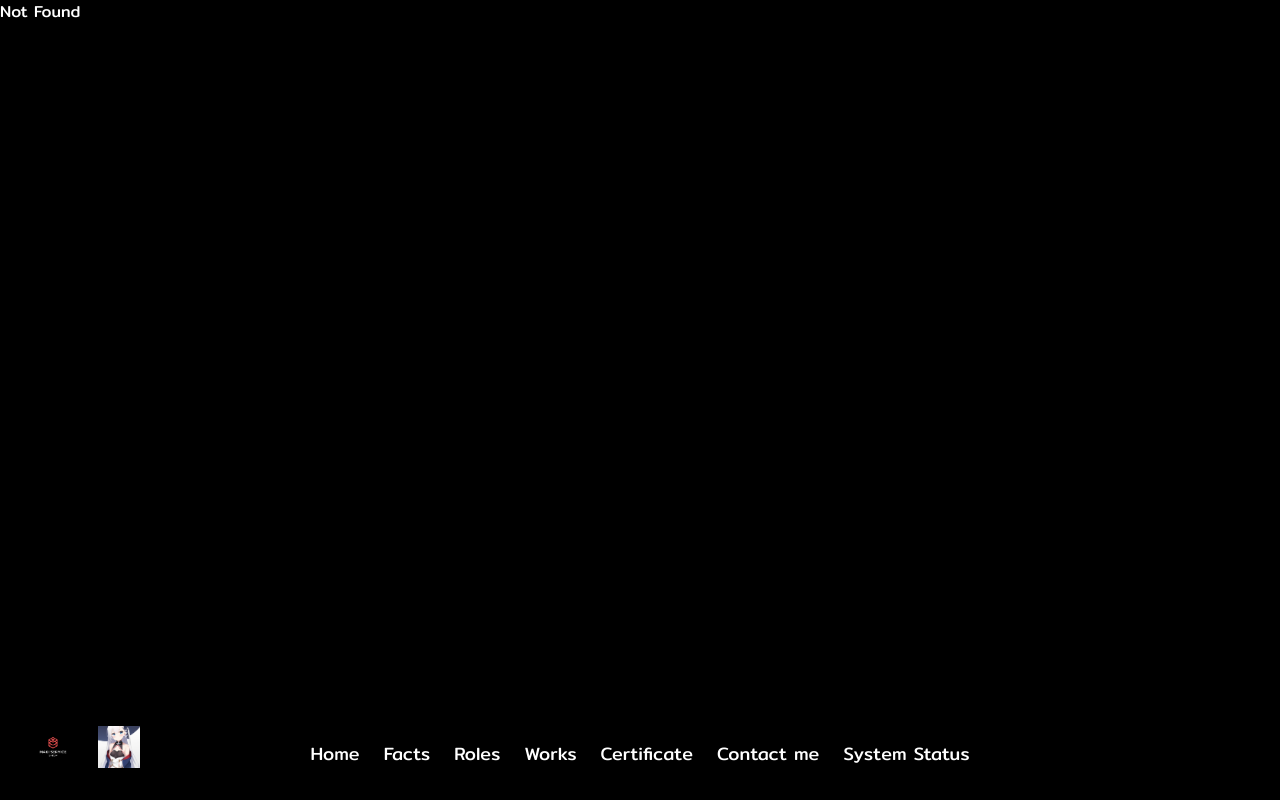
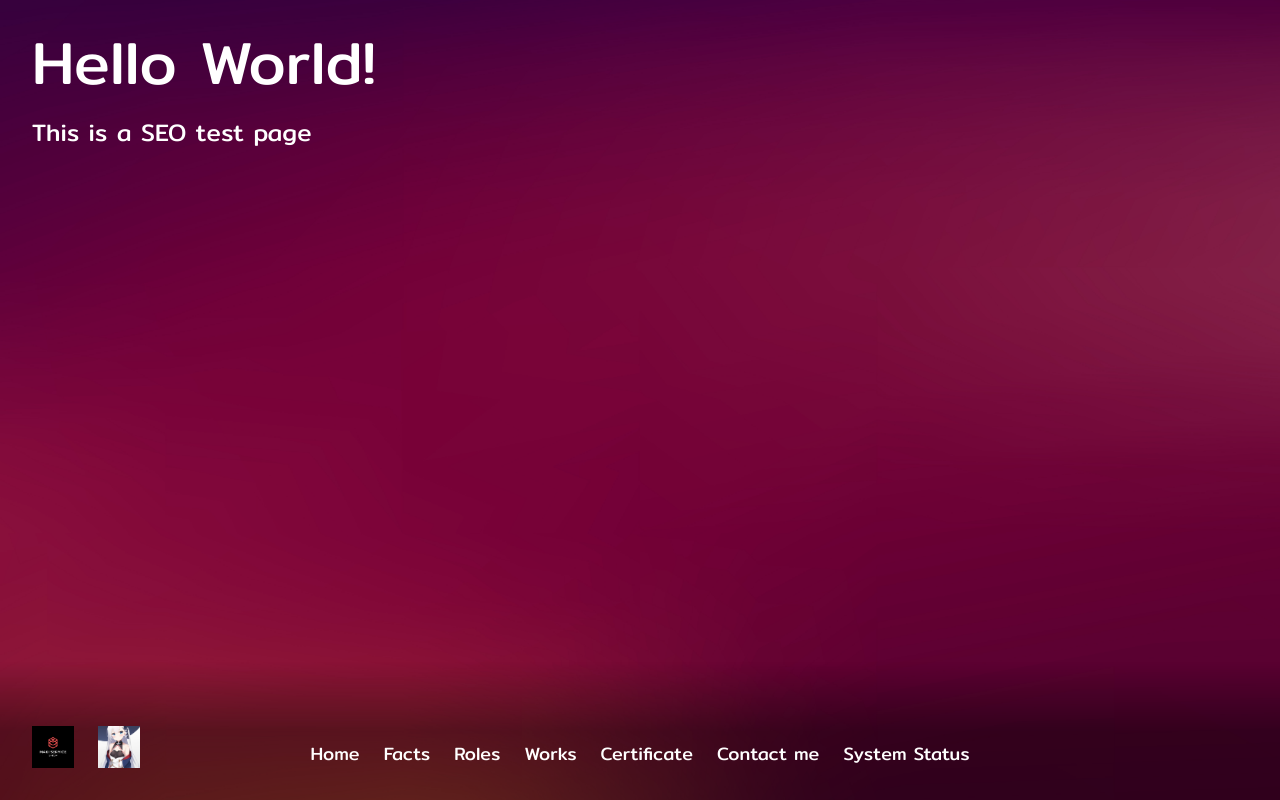
Before and after one commit to Jittiphatz/cert.jittiphat.site, a React (Vite) app: page /Hello-World in a window 1280 px wide. Before the commit this address had no page. Built offline with nearby package versions, Linux system fonts and the light colour scheme.

Commit message:
SEO Page

```diff
--- a/src/app.tsx
+++ b/src/app.tsx
@@ -6,6 +6,7 @@ import WorksPage from "./pages/works";
 import RolesPage from "./pages/roles";
 import CertPage from "./pages/cert";
 import ContactPage from "./pages/contact";
+import HelloPage from "./pages/helloworld";
 import { AnimatePresence } from "framer-motion";
 
 const routes = [
@@ -32,6 +33,10 @@ const routes = [
     {
         path: "/contact",
         element: <ContactPage />,
+    },
+    {
+        path: "/Hello-World",
+        element: <HelloPage />,
     },
     {
         path: "*",
--- /dev/null
+++ b/src/components/text-hello.tsx
@@ -0,0 +1,14 @@
+export function HelloTitle({
+    title,
+    description,
+}: {
+    title: string;
+    description: string;
+}) {
+    return (
+        <div className="mb-8">
+            <h1 className="font-normal text-6xl mb-6">{title}</h1>
+            <p className="font-normal text-2xl">{description}</p>
+        </div>
+    );
+}
--- a/src/constants/contact.ts
+++ b/src/constants/contact.ts
@@ -27,6 +27,15 @@ export const contact = [
         description: ""
     },
     {
+        role: "🐱 GitHub : ",
+        org: {
+            name: "MANNEZ4966",
+            image: "",
+            url: "https://github.com/MANNEZ4966"
+        },
+        description: ""
+    },
+    {
         role: "💸 Donate Me : ",
         org: {
             name: "EasyDonate",
@@ -35,4 +44,5 @@ export const contact = [
         },
         description: ""
     },
+
 ]
--- /dev/null
+++ b/src/pages/helloworld.tsx
@@ -0,0 +1,11 @@
+import MainTemplate from "../templates/main";
+import { HelloTitle } from "../components/text-hello";
+
+export default function HelloPage() {
+    return (
+        <MainTemplate>
+            <HelloTitle title="Hello World!" description="This is a SEO test page" />
+
+        </MainTemplate>
+    );
+}
```
Also changed, not shown: 7 other files (tests, documents, lock files or other folders).
